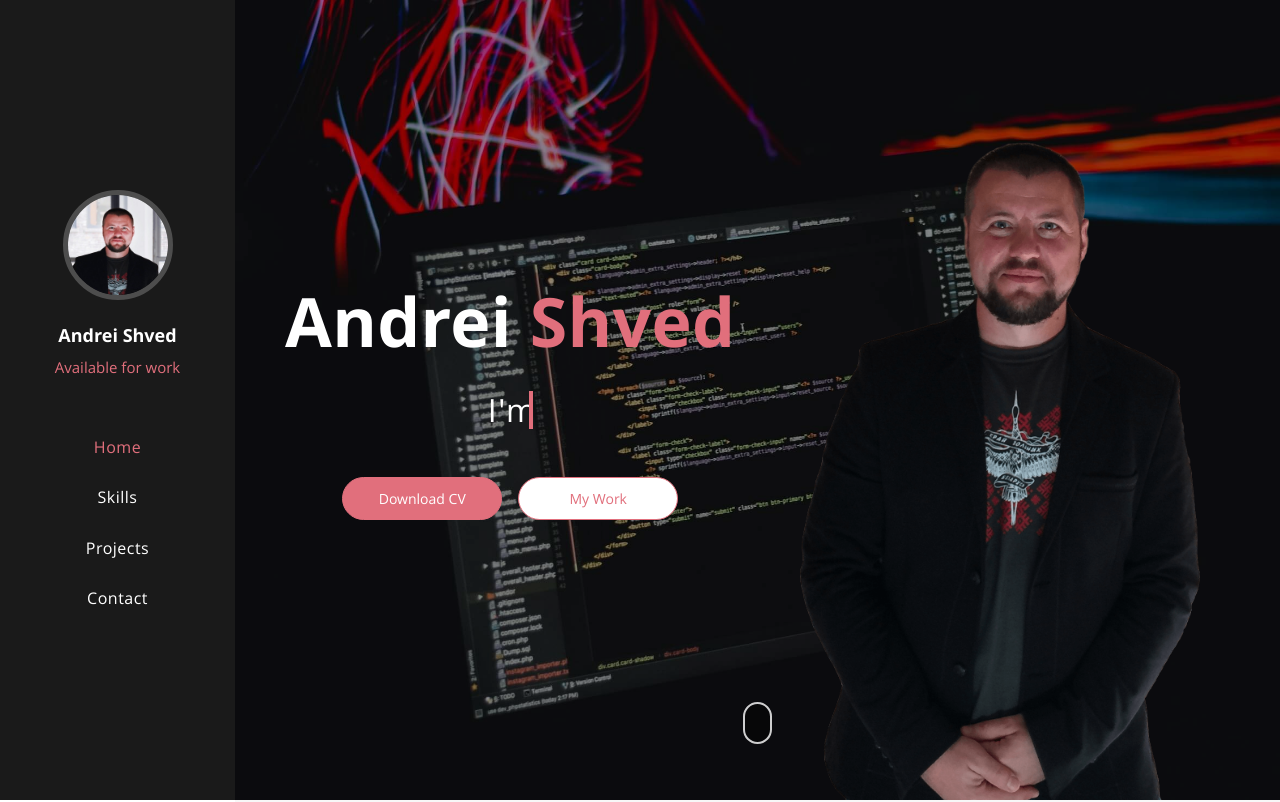
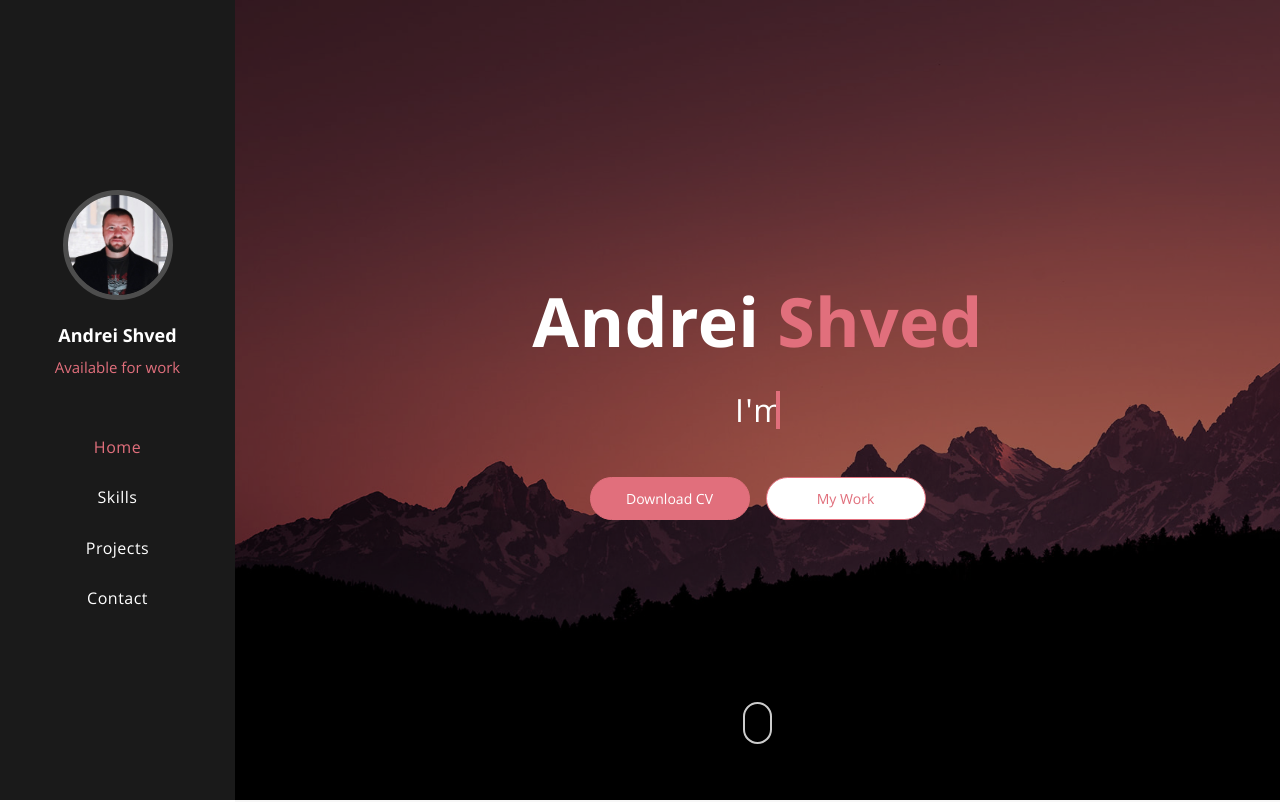
Before and after one commit to svensktutby/personal-portfolio, a React (Create React App) app: page / in a window 1280 px wide. Shown: the top 802 px of the page. Built offline with nearby package versions, Linux system fonts and the light colour scheme; no server answers.

Commit message:
refactor: change main background

```diff
--- a/src/components/Main/Main.module.scss
+++ b/src/components/Main/Main.module.scss
@@ -32,28 +32,17 @@
 
 .container {
   display: flex;
+  justify-content: center;
   align-items: center;
 }
 
 .content {
   position: relative;
   z-index: 3;
-
-  @media screen and (max-width: $screen-xl) {
-    padding-top: 8rem;
-  }
-
-  @media screen and (max-width: $screen-md) {
-    padding-top: 0;
-  }
 }
 
 .intro {
   text-align: center;
-
-  @media screen and (max-width: $screen-md) {
-    text-align: initial;
-  }
 }
 
 .intro .title,
@@ -80,7 +69,12 @@
   @media screen and (max-width: $screen-sm) {
     @include font-size(48px);
 
-    margin-bottom: 50px;
+    margin-top: 30px;
+  }
+
+  @media screen and (max-width: $screen-md) and (orientation: landscape) {
+    margin-top: 0;
+    margin-bottom: 10px;
   }
 }
 
@@ -127,31 +121,6 @@
   }
 }
 
-.photo {
-  position: absolute;
-  z-index: 2;
-  right: 20vh;
-  bottom: -5px;
-
-  width: 50vh;
-
-  @media screen and (max-width: $screen-xxl) {
-    right: 10vh;
-  }
-
-  @media screen and (max-width: $screen-lg) {
-    right: 4vh;
-  }
-
-  @media screen and (max-width: $screen-md) {
-    top: calc(#{$header-height} + 2%);
-    right: 0.5vh;
-    bottom: initial;
-
-    width: 80%;
-  }
-}
-
 .mouseWrapper {
   position: absolute;
   z-index: 4;
--- a/src/components/Main/Main.tsx
+++ b/src/components/Main/Main.tsx
@@ -6,7 +6,6 @@ import styleContainer from '../common/styles/container.module.scss';
 import styleTitle from '../common/styles/title.module.scss';
 import styleBtn from '../common/styles/button.module.scss';
 import styleTypewriter from '../common/styles/typewriter.module.scss';
-import myPhoto from '../../assets/images/my-photo.png';
 import CV from '../../assets/cv/AndreiShvedCV.pdf';
 import { Mouse } from '../common/Mouse';
 
@@ -53,10 +52,6 @@ export const Main: FC<PropsType> = ({ name, lastname, navLinks }) => {
           </div>
         </div>
 
-        <div className={s.photo}>
-          <img className={s.image} src={myPhoto} alt={`${name} ${lastname}`} />
-        </div>
-
         <div className={s.mouseWrapper}>
           <Link
             className={s.link}
```
Also changed, not shown: src/assets/images/bg-main.jpeg, src/assets/images/my-photo.png (deleted).
